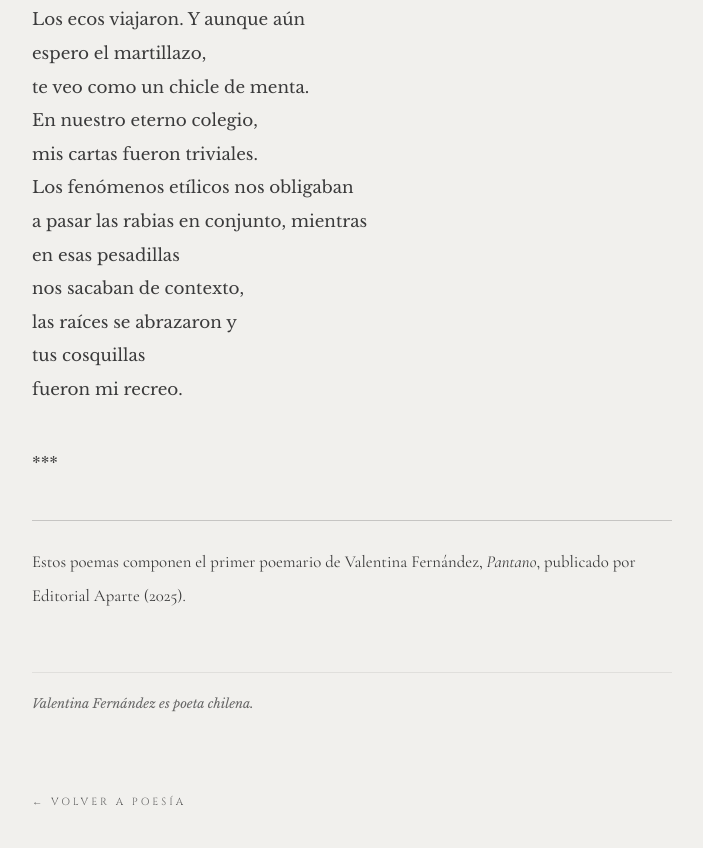
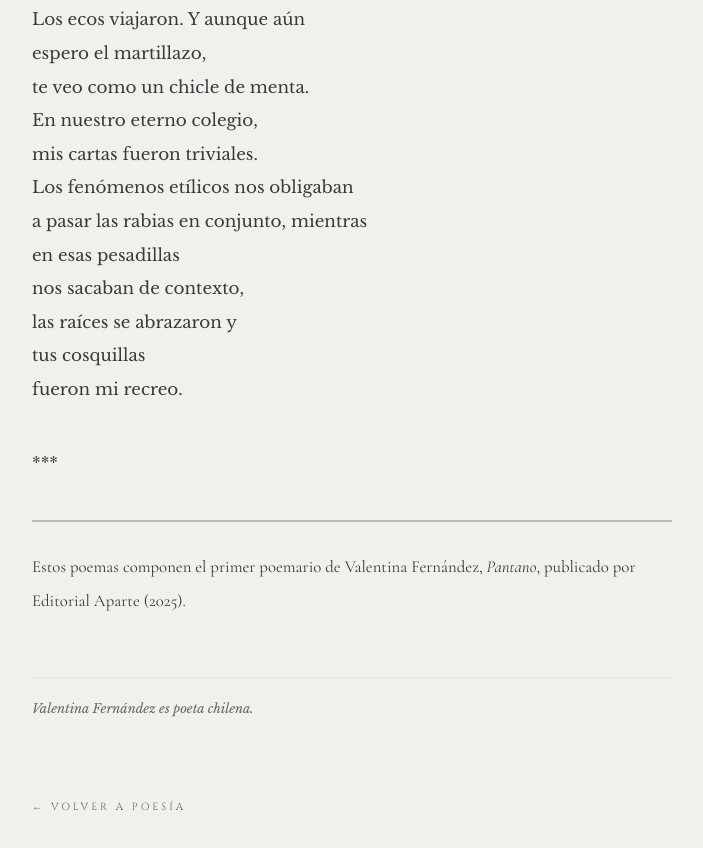
Before and after one commit to ferdinandda/Bornamez, a website built with Vite: page poesia/tres-poemas-de-pantano.html in a window 1280 px wide. Shown: the part 4392-5240 px from the top of the page, without its empty margins (288-991 px from the left). Built offline with nearby package versions, Linux system fonts and the light colour scheme; a web font is replaced by a local one.

Commit message:
feat: remarcar más las notas contextuales al pie

```diff
--- a/public/articulo.css
+++ b/public/articulo.css
@@ -481,11 +481,12 @@ html, body {
 
 .poema-nota {
   font-family: 'Cormorant Garamond', serif;
-  font-size: 1.05rem;
-  color: rgba(26,26,27,0.75);
+  font-size: 1.1rem;
+  color: rgba(26,26,27,0.88);
   margin-top: 40px;
-  border-top: 1px solid rgba(26,26,27,0.2);
-  padding-top: 24px;
+  border-top: 2px solid rgba(26,26,27,0.25);
+  padding-top: 28px;
+  line-height: 1.7;
 }
 
 /* Separador narrativo (*) */
```
